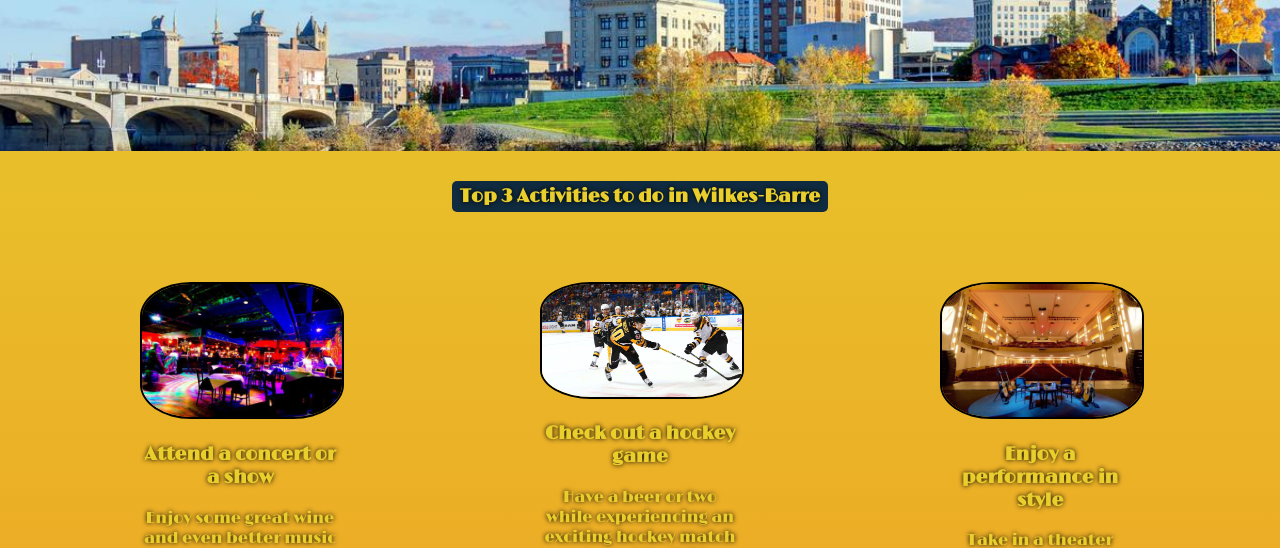
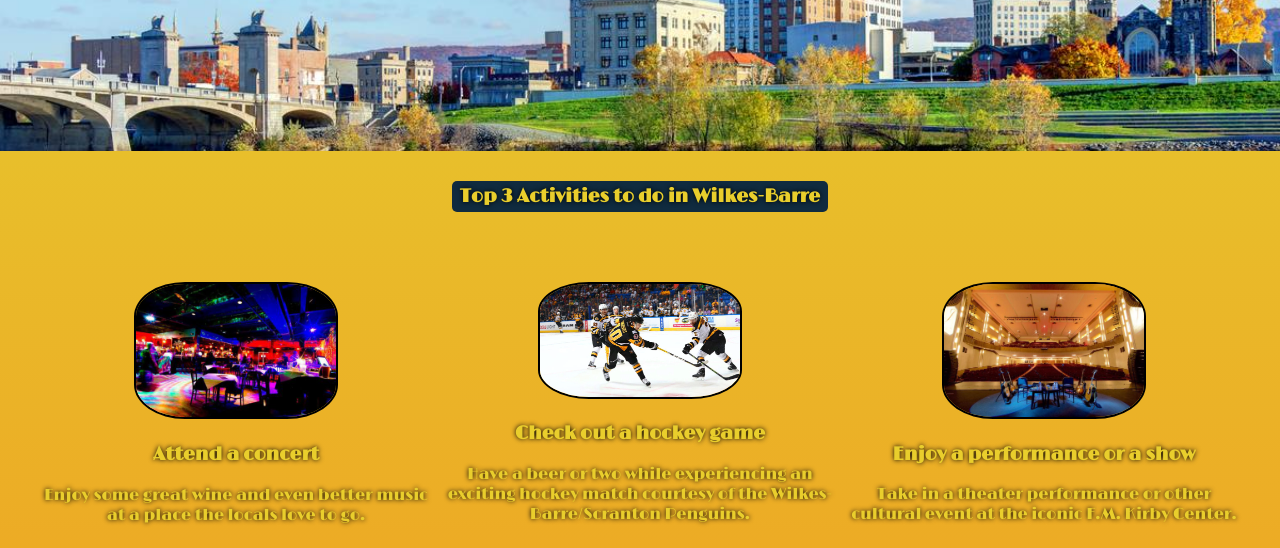
Before and after one commit to Calquoah/my-hometown, a plain HTML site: page index.html in a window 1280 px wide. Shown: the part 239-787 px from the top of the page. Drawn offline with nearby package versions, Linux system fonts and the light colour scheme.

Commit message:
Modify style of "guide" section Rephrase the titles in html

```diff
--- a/index.html
+++ b/index.html
@@ -21,22 +21,22 @@
     <div id="activities-section">
         <h3 id="activity-title">Top 3 Activities to do in Wilkes-Barre</h3>
             <div class="events">
-                <div class="event-img">
-                    <img src="images/jazz-cafe.png">
-                    <h3>Attend a concert or a show</h3>
+                <div>
+                    <img src="images/jazz-cafe.png" class="event-img">
+                    <h3>Attend a concert</h3>
                     <p>Enjoy some great wine and even better music at a place the locals love to go.</p></div>
-                <div class="event-img">
+                <div>
                     <img src="images/wb-scranton-penguins.png" alt="A hockey match
                     between the Wilkes-Barre/Scranton Penguins and the Providence
-                    Bruins">
+                    Bruins" class="event-img">
                     <h3>Check out a hockey game</h3>
                     <p>Have a beer or two while experiencing an exciting hockey match
                         courtesy of the Wilkes-Barre/Scranton Penguins.
                     </p>
                 </div>
-                <div class="event-img">
-                    <img src="images/fm-kirby-center.png">
-                    <h3>Enjoy a performance in style</h3>
+                <div>
+                    <img src="images/fm-kirby-center.png" class="event-img">
+                    <h3>Enjoy a performance or a show</h3>
                     <p>Take in a theater performance or other cultural event at the iconic F.M. Kirby Center.</p>
                 </div>
         </div>
--- a/styles.css
+++ b/styles.css
@@ -77,7 +77,7 @@ img {
 }
 
 .event-img:hover {
-    transform: scale(1.2);
+    transform: scale(1.3);
 }
 
 .card {
@@ -97,5 +97,5 @@ img {
 .avatar {
     width: 200px;
     height: 200px;
-    border-radius: 50%;
+    border-color: #E9CE2C;
 }
```
